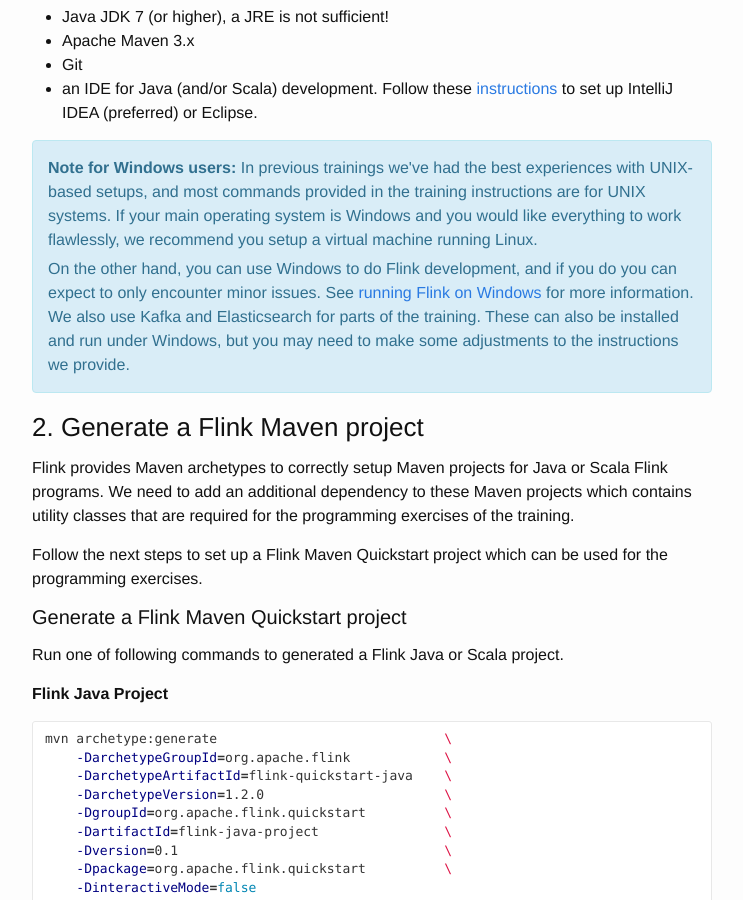
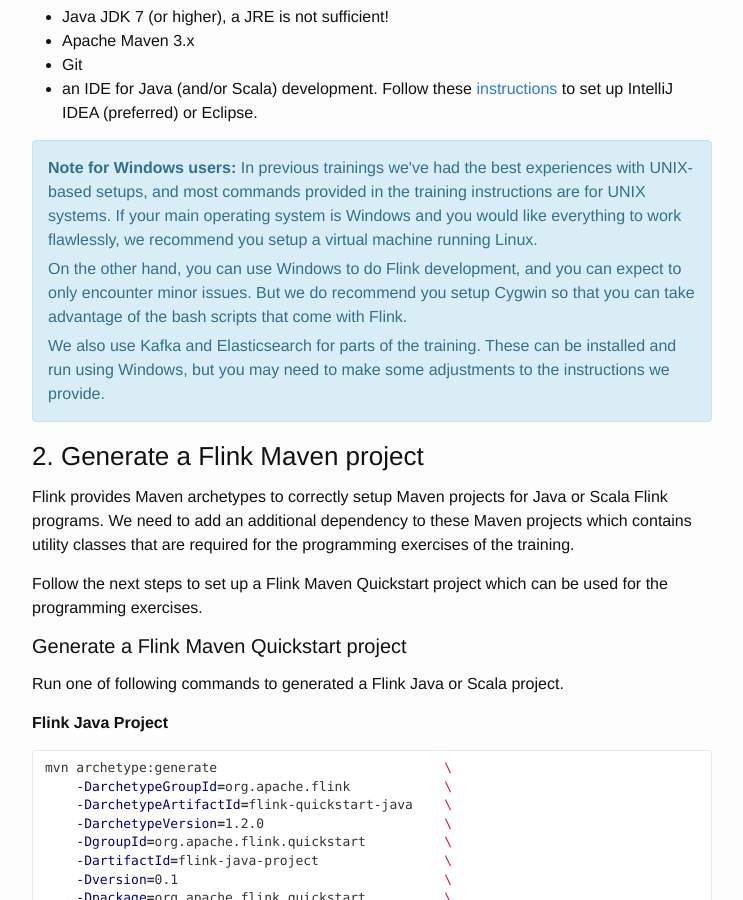
Before and after one commit to dataArtisans/flink-training-web, a Jekyll site: the page built from devEnvSetup.md, in a window 1280 px wide and 900 px high, scrolled down 387 px. Shown: the whole window, without its empty margins (268-1011 px from the left). Built offline with Jekyll 4.4.1, drawn with Linux system fonts in a browser that asks for light colours.

Commit message:
Updates to setup instructions and slides. Removed custom connector section, moved fault tolerance guarantees to the connector slides.

```diff
--- a/devEnvSetup.md
+++ b/devEnvSetup.md
@@ -17,14 +17,21 @@
   Follow these [instructions](http://ci.apache.org/projects/flink/flink-docs-release-1.2/internals/ide_setup.html) to set up IntelliJ IDEA (preferred) or Eclipse.
 
 <div class="alert alert-info">
-<p><strong>Note for Windows users:</strong>
+<p>
+<strong>Note for Windows users:</strong>
 In previous trainings we've had the best experiences with UNIX-based setups, and most commands provided in the training instructions are for UNIX systems.
-If your main operating system is Windows and you would like everything to work flawlessly, we recommend you setup a virtual machine running Linux.</p>
+If your main operating system is Windows and you would like everything to work flawlessly, we recommend you setup a virtual machine running Linux.
+</p>
 
-<p>On the other hand, you can use Windows to do Flink development, and if you do you can expect to only encounter minor issues.
-See <a href="https://ci.apache.org/projects/flink/flink-docs-release-1.2/setup/flink_on_windows.html">running Flink on Windows</a> for more information.
-We also use Kafka and Elasticsearch for parts of the training. These can also be installed and run under Windows, but you may
-need to make some adjustments to the instructions we provide.</p>
+<p>
+On the other hand, you can use Windows to do Flink development, and you can expect to only encounter minor issues.
+But we do recommend you setup Cygwin so that you can take advantage of the bash scripts that come with Flink.
+</p>
+
+<p>
+We also use Kafka and Elasticsearch for parts of the training. These can be installed and run using Windows, but you may
+need to make some adjustments to the instructions we provide.
+</p>
 </div>
 
 ### 2. Generate a Flink Maven project
```
Also changed, not shown: 9 other files.
